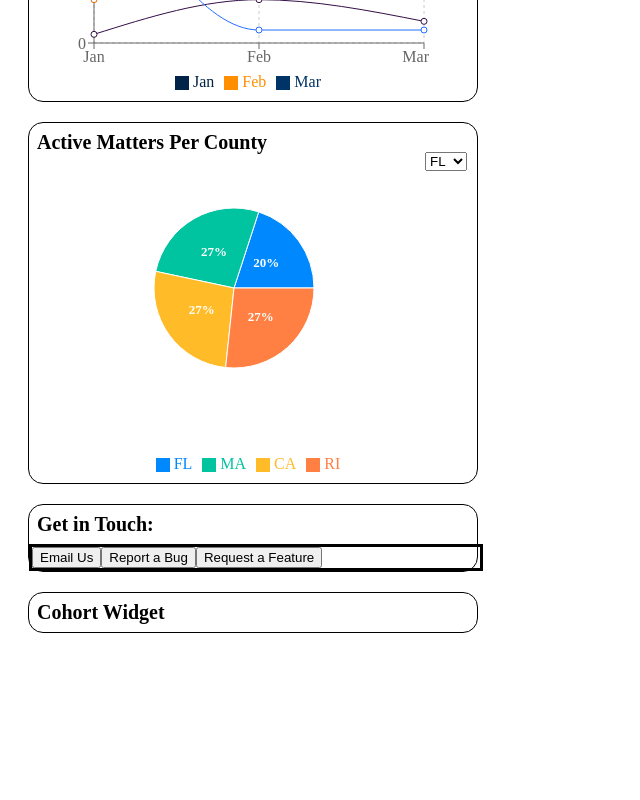
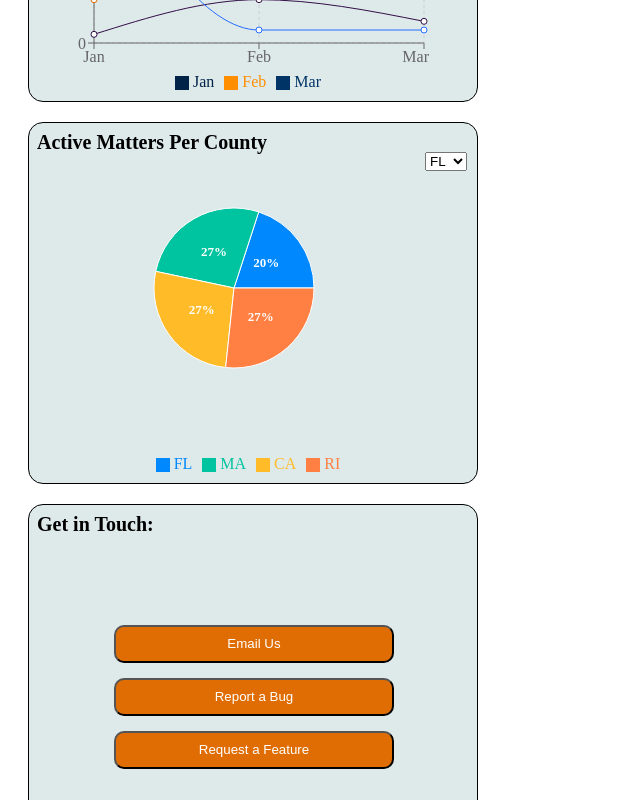
Before and after one commit to VittiniN/Widgets, a React (Create React App) app: page / in a window 1280 px wide. Shown: the part 1200-2000 px from the top of the page, without its empty margins (0-640 px from the left). Before the commit the page ends 1853 px from the top, so only its background shows below. Built offline with nearby package versions, Linux system fonts and the light colour scheme.

Commit message:
created a function to map over the prgram name for the program widget

```diff
--- a/src/Components/Buttons/SSPBWidgetCTA.tsx
+++ b/src/Components/Buttons/SSPBWidgetCTA.tsx
@@ -1,8 +1,5 @@
-import React from 'react';
-import Button from 'react-bootstrap/Button';
-
-
-
+import React from "react";
+import Button from "react-bootstrap/Button";
 
 interface SSPBWIdgetCTAProps {
   buttonData: { variant: string; label: string }[];
@@ -10,14 +7,24 @@ interface SSPBWIdgetCTAProps {
   label?: string;
 }
 
-
-const SSPBWidgetCTA: React.FC<SSPBWIdgetCTAProps> = ({ buttonData, variant,label}) => {
+const SSPBWidgetCTA: React.FC<SSPBWIdgetCTAProps> = ({
+  buttonData,
+  variant,
+  label,
+}) => {
   return (
     <div className="SSPBWidgetCTA">
       {buttonData.map((button, index) => (
-        <Button key={index} variant={button.variant} size="lg">
+        <div className="SSPBWidgetCTA_buttons">
+          <Button
+            key={index}
+            variant={button.variant}
+            size="lg"
+            style={{ marginBottom: "15px", borderRadius: "10px" , height: "38px", backgroundColor:"#DF6D04", color: "white" }}
+          >
             {button.label}
           </Button>
+        </div>
       ))}
     </div>
   );
--- a/src/Components/SSPBWidgetCard/SSPBWidgetCard.css
+++ b/src/Components/SSPBWidgetCard/SSPBWidgetCard.css
@@ -1,11 +1,10 @@
 .SSPBWidgetCard {
   border: 1px solid black;
-    width: 28rem;
+  width: 28rem !important;
   margin: 20px 20px 20px 20px;
   border-radius: 15px;
-
+  background-color: #dee9ea;
 }
-
 
 .SSPBWidgetCard .SSPBWidgetCard__header h1 {
   font-size: 20px;
@@ -14,28 +13,29 @@
   padding: 8px 8px 8px 8px;
 }
 
-
-
-
-.recharts-legend-wrapper{
+.recharts-legend-wrapper {
   position: relative !important;
   height: 50px;
   padding-bottom: 10px;
 }
 
+.SSPBWidgetCard__selectMenu {
+  float: right;
 
-.SSPBWidgetCard__selectMenu{
-   /* padding-right: 8px 0px 10px 0px; */
-   float: right;
-   /* border: solid; */
-   /* padding-bottom: 10px; */
   position: relative;
   bottom: 10px;
   padding-right: 10px;
 }
 
-.SSPBWidgetCTA{
-    width: 100%;
-    border: solid;
-
+.SSPBWidgetCard .SSPBWidgetCTA {
+  height: 22rem;
 }
+.SSPBWidgetCTA_buttons {
+  display: flex;
+  flex-direction: column;
+  justify-content: center;
+  position: relative;
+  top: 23%;
+  max-width: 280px;
+  left: 85px;
+}
```
Also changed, not shown: src/Components/CohortProgramWidget/SSPBWIdgetCohort.tsx (added, +22 -0 lines). Lines whose indentation alone changed are shown as unchanged.
